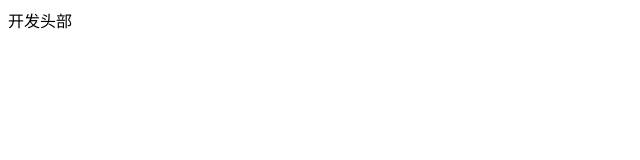
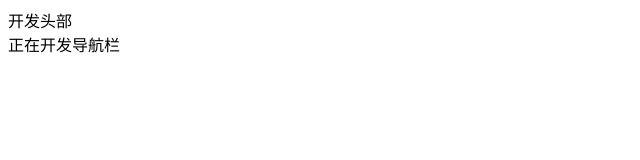
Before and after one commit to yangirls/hahaha, a plain HTML site: page index.html in a window 1280 px wide. Shown: the whole page, without its empty margins (0-640 px from the left). Drawn offline with Linux system fonts and the light colour scheme.

Commit message:
正在开发导航栏版本

```diff
--- a/index.html
+++ b/index.html
@@ -8,5 +8,6 @@
 </head>
 <body>
     <header>开发头部</header>
+    <nav>正在开发导航栏</nav>
 </body>
 </html>
```
